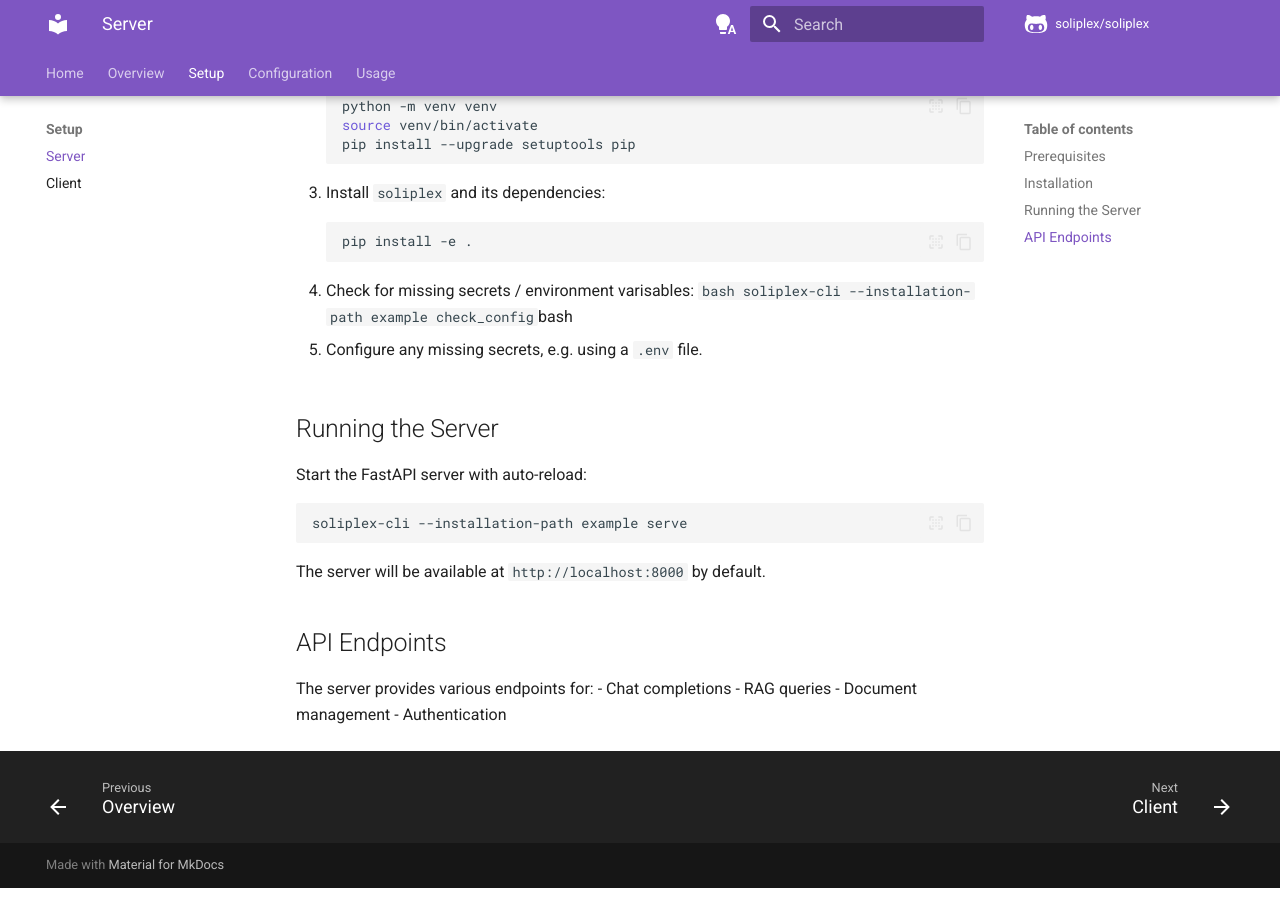
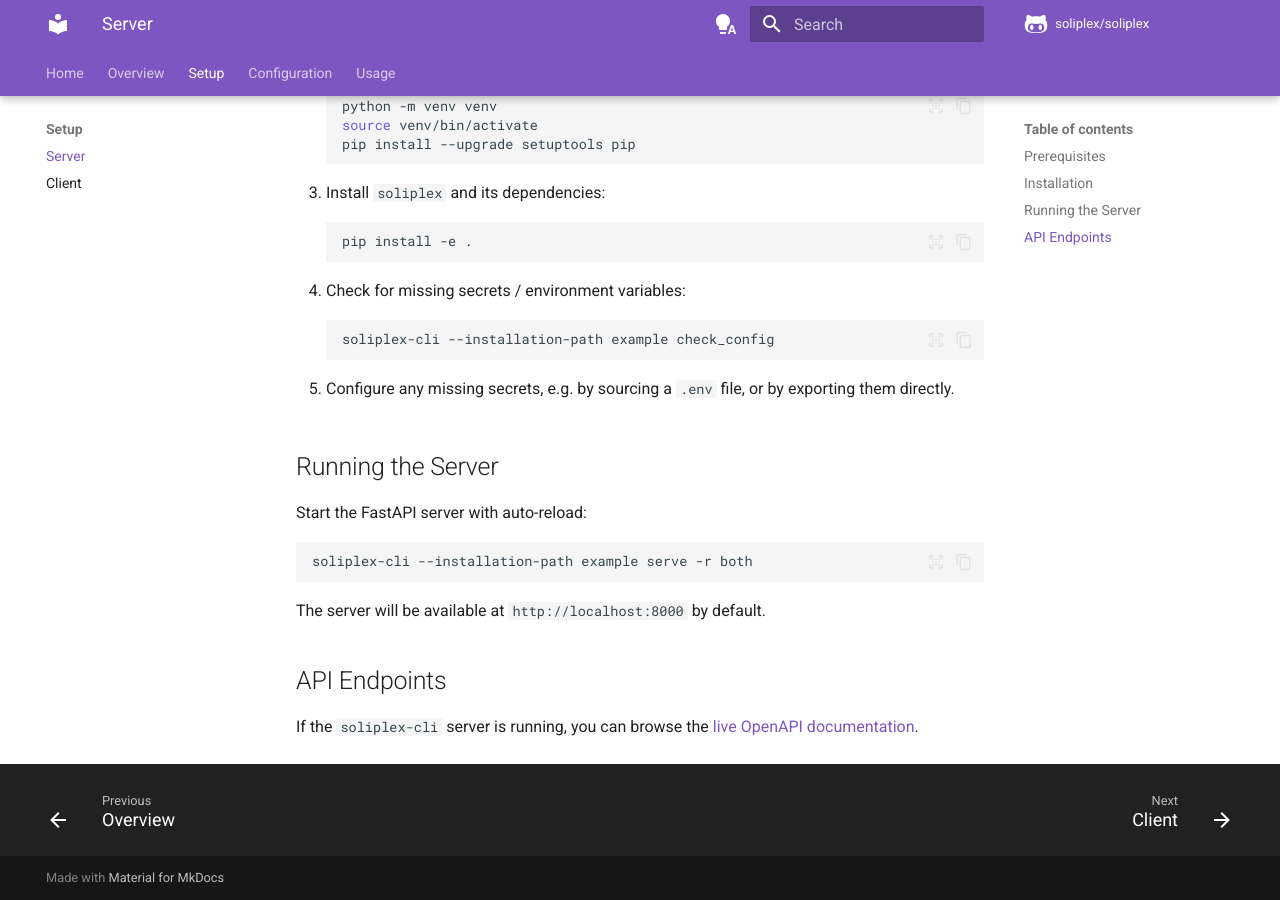
Before and after one commit to Open-Community-Building/soliplex, an MkDocs documentation site: the page built from docs/server.md, in a window 1280 px wide and 900 px high, scrolled down 640 px. Built offline with MkDocs 1.6.1 and Material for MkDocs 9.7.7, drawn with Linux system fonts in a browser that asks for light colours; comment, search, counter and statistics services are not loaded.

Commit message:
docs: cleanups

````diff
--- a/docs/server.md
+++ b/docs/server.md
@@ -28,12 +28,13 @@ to OpenAI and provides RAG functionality.
    pip install -e .
    ```
 
-4. Check for missing secrets / environment varisables:
+4. Check for missing secrets / environment variables:
    ```bash
    soliplex-cli --installation-path example check_config
-   ```bash
+   ```
 
-5. Configure any missing secrets, e.g. using a `.env` file.
+5. Configure any missing secrets, e.g. by sourcing a `.env` file, or
+   by exporting them directly.
 
 
 ## Running the Server
@@ -41,15 +42,12 @@ to OpenAI and provides RAG functionality.
 Start the FastAPI server with auto-reload:
 
 ```bash
-soliplex-cli --installation-path example serve
+soliplex-cli --installation-path example serve -r both
 ```
 
 The server will be available at `http://localhost:8000` by default.
 
 ## API Endpoints
 
-The server provides various endpoints for:
-- Chat completions
-- RAG queries
-- Document management
-- Authentication
+If the `soliplex-cli` server is running, you can browse the
+[live OpenAPI documentation](http://localhost:8000/docs).
````
